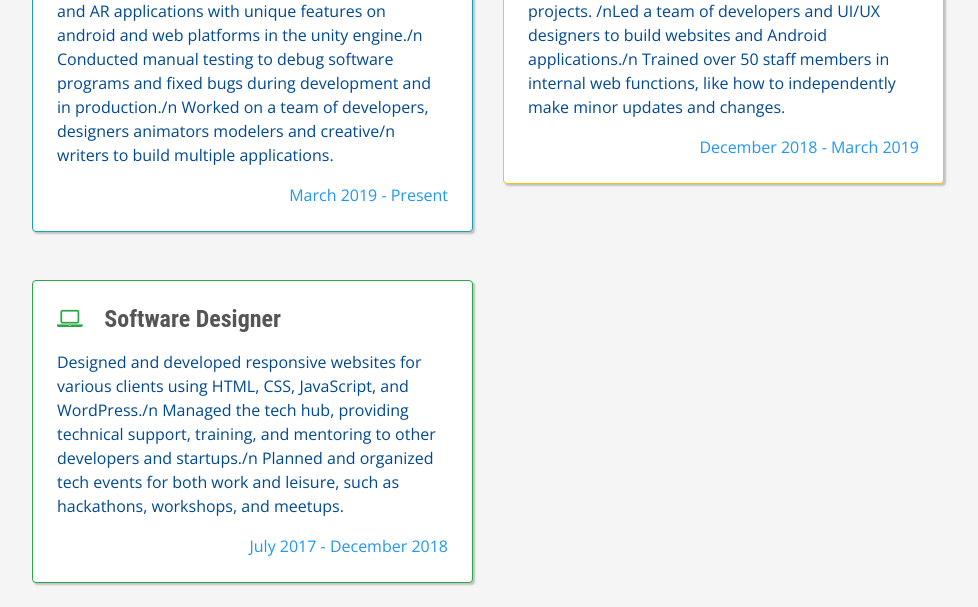
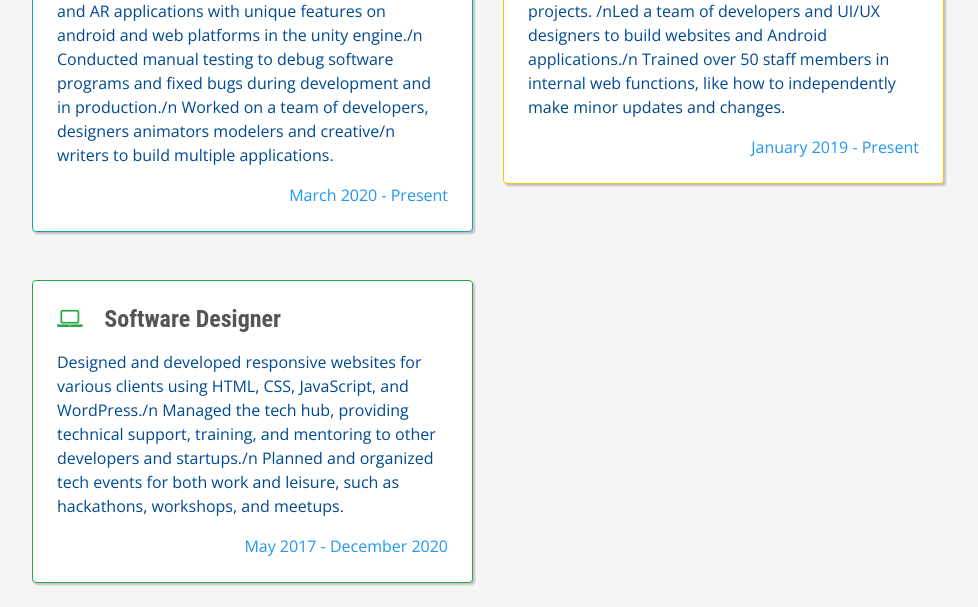
Before and after one commit to nnamanichijindu/2Dportfolio, a plain HTML site: page index.html in a window 1280 px wide. Shown: the part 1100-1707 px from the top of the page, without its empty margins (288-1266 px from the left). Drawn offline with nearby package versions, Linux system fonts and the light colour scheme; a web font is replaced by a local one.

Commit message:
Update index.html

```diff
--- a/index.html
+++ b/index.html
@@ -137,7 +137,7 @@ License URL: https://creativecommons.org/licenses/by/4.0/
                          Worked on a team of developers, designers animators modelers and creative/n writers to build multiple applications.</p>
                   </div>
                   <div class="resume-date text-md-right">
-                      <span class="text-primary">March 2019 - Present</span>
+                      <span class="text-primary">March 2020 - Present</span>
                   </div>
                 </div>
               </div>
@@ -150,7 +150,7 @@ License URL: https://creativecommons.org/licenses/by/4.0/
                         members in internal web functions, like how to independently make minor updates and changes. </p>
                   </div>
                   <div class="resume-date text-md-right">
-                      <span class="text-primary">December 2018 - March 2019</span>
+                      <span class="text-primary">January 2019 - Present</span>
                   </div>
                 </div>
               </div>
@@ -163,7 +163,7 @@ License URL: https://creativecommons.org/licenses/by/4.0/
                          Planned and organized tech events for both work and leisure, such as hackathons, workshops, and meetups.</p>
                   </div>
                   <div class="resume-date text-md-right">
-                      <span class="text-primary">July 2017 - December 2018</span>
+                      <span class="text-primary">May 2017 - December 2020</span>
                   </div>
                 </div>
               </div>
```
